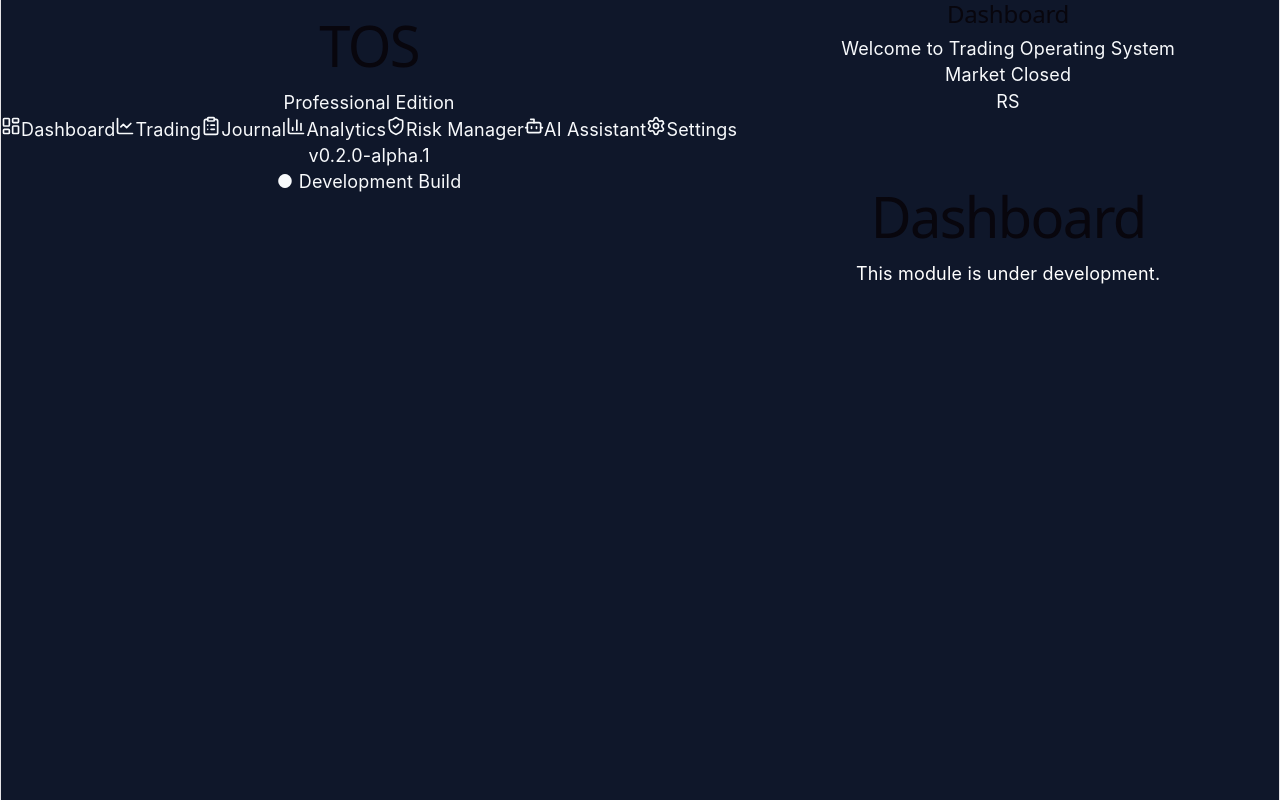
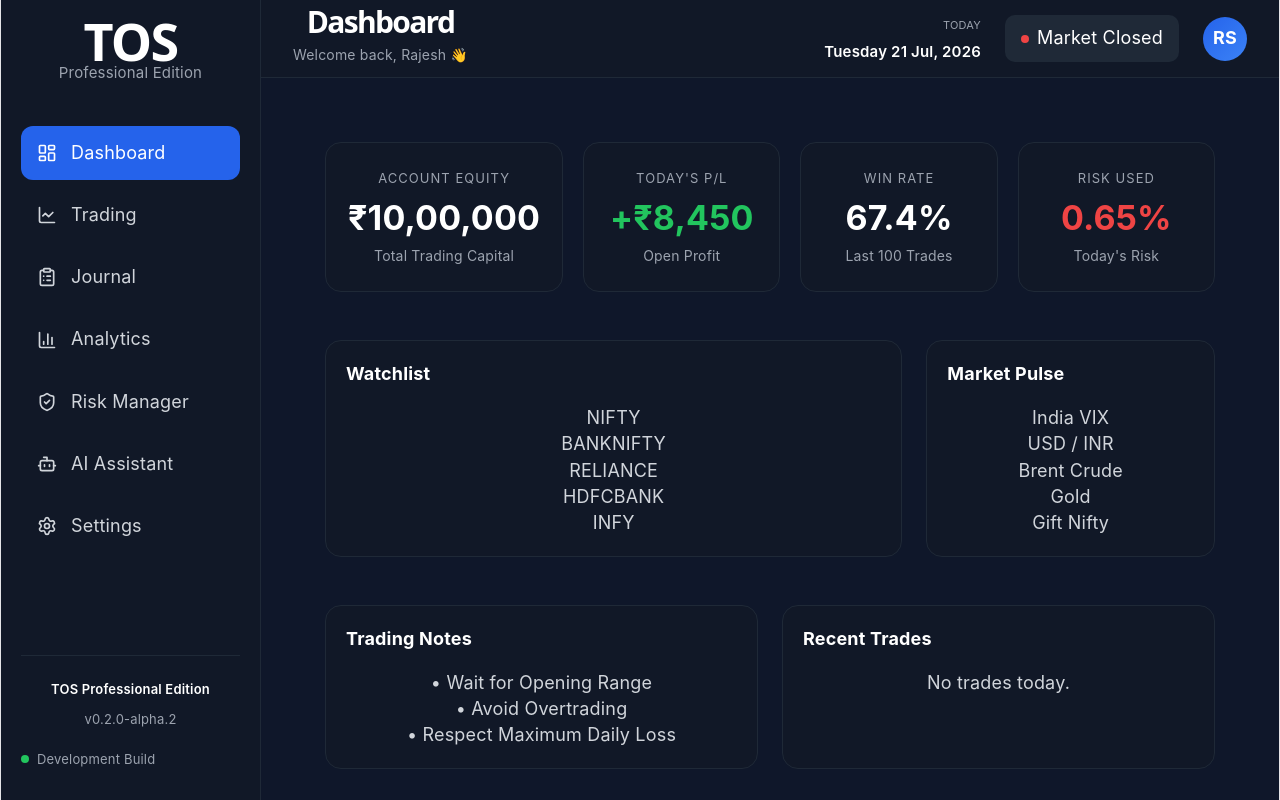
Before and after one commit to rajeshsingh437/tos-professional-edition, a React (Vite) app: page / in a window 1280 px wide. Built offline with nearby package versions, Linux system fonts and the light colour scheme.

Commit message:
Build 0.2.3 - Professional dashboard foundation

```diff
--- a/src/app/routes.tsx
+++ b/src/app/routes.tsx
@@ -1,5 +1,6 @@
 import { createBrowserRouter } from "react-router-dom";
 
+import Dashboard from "../pages/Dashboard/Dashboard";
 import AppLayout from "./AppLayout";
 
 const Placeholder = ({ title }: { title: string }) => (
@@ -21,7 +22,7 @@ export const router = createBrowserRouter([
     children: [
       {
         index: true,
-        element: <Placeholder title="Dashboard" />,
+        element: <Dashboard />,
       },
       {
         path: "trading",
--- /dev/null
+++ b/src/components/common/Panel.tsx
@@ -0,0 +1,21 @@
+import type { ReactNode } from "react";
+
+interface PanelProps {
+  title: string;
+  children: ReactNode;
+  action?: ReactNode;
+}
+
+export default function Panel({ title, children, action }: PanelProps) {
+  return (
+    <section className="panel">
+      <div className="panel-header">
+        <h3>{title}</h3>
+
+        {action && <div className="panel-action">{action}</div>}
+      </div>
+
+      <div className="panel-body">{children}</div>
+    </section>
+  );
+}
--- /dev/null
+++ b/src/components/common/StatCard.tsx
@@ -0,0 +1,23 @@
+interface StatCardProps {
+  title: string;
+  value: string;
+  subtitle: string;
+  trend?: "positive" | "negative" | "neutral";
+}
+
+export default function StatCard({
+  title,
+  value,
+  subtitle,
+  trend = "neutral",
+}: StatCardProps) {
+  return (
+    <div className={`stat-card ${trend}`}>
+      <div className="stat-title">{title}</div>
+
+      <div className="stat-value">{value}</div>
+
+      <div className="stat-subtitle">{subtitle}</div>
+    </div>
+  );
+}
--- a/src/components/layout/Header.tsx
+++ b/src/components/layout/Header.tsx
@@ -1,18 +1,32 @@
 export default function Header() {
+  const today = new Date().toLocaleDateString("en-IN", {
+    weekday: "long",
+    day: "numeric",
+    month: "short",
+    year: "numeric",
+  });
+
   return (
     <header className="header">
-      <div>
-        <h2>Dashboard</h2>
-        <p>Welcome to Trading Operating System</p>
+      <div className="header-left">
+        <h1>Dashboard</h1>
+        <p>Welcome back, Rajesh 👋</p>
       </div>
 
       <div className="header-right">
+        <div className="header-date">
+          <span className="label">Today</span>
+          <strong>{today}</strong>
+        </div>
+
         <div className="market-status">
           <span className="market-dot"></span>
           Market Closed
         </div>
 
-        <div className="user-profile">RS</div>
+        <div className="user-profile">
+          <span>RS</span>
+        </div>
       </div>
     </header>
   );
--- a/src/components/layout/Sidebar.tsx
+++ b/src/components/layout/Sidebar.tsx
@@ -52,7 +52,7 @@ export default function Sidebar() {
     <aside className="sidebar">
       <div className="logo">
         <h1>TOS</h1>
-        <p>Professional Edition</p>
+        <span>Professional Edition</span>
       </div>
 
       <nav className="sidebar-menu">
@@ -63,11 +63,12 @@ export default function Sidebar() {
             <NavLink
               key={item.name}
               to={item.path}
+              end={item.path === "/"}
               className={({ isActive }) =>
                 `menu-item ${isActive ? "active" : ""}`
               }
             >
-              <Icon size={20} />
+              <Icon className="menu-icon" size={20} />
               <span>{item.name}</span>
             </NavLink>
           );
@@ -75,8 +76,12 @@ export default function Sidebar() {
       </nav>
 
       <div className="sidebar-footer">
-        <div className="version">v0.2.0-alpha.1</div>
-        <div className="status">● Development Build</div>
+        <div className="version">TOS Professional Edition</div>
+        <div className="build">v0.2.0-alpha.2</div>
+        <div className="status">
+          <span className="status-dot"></span>
+          Development Build
+        </div>
       </div>
     </aside>
   );
--- a/src/main.tsx
+++ b/src/main.tsx
@@ -5,7 +5,11 @@ import { RouterProvider } from "react-router-dom";
 import { router } from "./app/routes";
 
 import "./index.css";
+
+import "./styles/dashboard.css";
+import "./styles/header.css";
 import "./styles/layout.css";
+import "./styles/sidebar.css";
 import "./styles/variables.css";
 
 ReactDOM.createRoot(document.getElementById("root")!).render(
--- /dev/null
+++ b/src/pages/Dashboard/Dashboard.tsx
@@ -0,0 +1,70 @@
+import Panel from "../../components/common/Panel";
+import StatCard from "../../components/common/StatCard";
+
+export default function Dashboard() {
+  return (
+    <div className="dashboard-page">
+      <div className="dashboard-grid">
+        {/* KPI Cards */}
+
+        <div className="kpi-grid">
+          <StatCard
+            title="Account Equity"
+            value="₹10,00,000"
+            subtitle="Total Trading Capital"
+          />
+
+          <StatCard
+            title="Today's P/L"
+            value="+₹8,450"
+            subtitle="Open Profit"
+            trend="positive"
+          />
+
+          <StatCard title="Win Rate" value="67.4%" subtitle="Last 100 Trades" />
+
+          <StatCard
+            title="Risk Used"
+            value="0.65%"
+            subtitle="Today's Risk"
+            trend="negative"
+          />
+        </div>
+
+        {/* Middle Section */}
+
+        <div className="content-grid">
+          <Panel title="Watchlist">
+            <p>NIFTY</p>
+            <p>BANKNIFTY</p>
+            <p>RELIANCE</p>
+            <p>HDFCBANK</p>
+            <p>INFY</p>
+          </Panel>
+
+          <Panel title="Market Pulse">
+            <p>India VIX</p>
+            <p>USD / INR</p>
+            <p>Brent Crude</p>
+            <p>Gold</p>
+            <p>Gift Nifty</p>
+          </Panel>
+        </div>
+
+        {/* Bottom Section */}
+
+        <div className="bottom-grid">
+          <Panel title="Trading Notes">
+            <p>• Wait for Opening Range</p>
+            <p>• Avoid Overtrading</p>
+            <p>• Respect Maximum Daily Loss</p>
+          </Panel>
+
+          <Panel title="Recent Trades">
+            <p>No trades today.</p>
+          </Panel>
+        </div>
+      </div>
+    </div>
+  );
+}
--- a/src/styles/dashboard.css
+++ b/src/styles/dashboard.css
@@ -0,0 +1,128 @@
+/* ==========================================
+   Dashboard Foundation
+========================================== */
+
+.dashboard-page {
+  padding: 32px;
+}
+
+.dashboard-grid {
+  display: grid;
+  gap: 24px;
+}
+
+.kpi-grid {
+  display: grid;
+  grid-template-columns: repeat(4, 1fr);
+  gap: 20px;
+}
+
+.content-grid {
+  display: grid;
+  grid-template-columns: 2fr 1fr;
+  gap: 24px;
+  margin-top: 24px;
+}
+
+.bottom-grid {
+  display: grid;
+  grid-template-columns: 1fr 1fr;
+  gap: 24px;
+  margin-top: 24px;
+}
+
+/* ---------- Panel ---------- */
+
+.panel {
+  background: #111827;
+  border: 1px solid #1f2937;
+  border-radius: 16px;
+  padding: 20px;
+}
+
+.panel-header {
+  display: flex;
+  justify-content: space-between;
+  align-items: center;
+
+  margin-bottom: 18px;
+}
+
+.panel-header h3 {
+  margin: 0;
+
+  color: white;
+
+  font-size: 18px;
+}
+
+.panel-body {
+  color: #d1d5db;
+}
+/* ==========================================
+   Stat Card
+========================================== */
+
+.stat-card {
+  background: #111827;
+
+  border: 1px solid #1f2937;
+
+  border-radius: 16px;
+
+  padding: 22px;
+
+  transition: 0.25s ease;
+
+  cursor: pointer;
+}
+
+.stat-card:hover {
+  transform: translateY(-4px);
+
+  border-color: #2563eb;
+
+  box-shadow: 0 10px 24px rgba(37, 99, 235, 0.18);
+}
+
+.stat-title {
+  font-size: 13px;
+
+  letter-spacing: 0.08em;
+
+  text-transform: uppercase;
+
+  color: #9ca3af;
+}
+
+.stat-value {
+  margin-top: 14px;
+
+  font-size: 34px;
+
+  font-weight: 700;
+
+  color: white;
+}
+
+.stat-subtitle {
+  margin-top: 12px;
+
+  color: #9ca3af;
+
+  font-size: 14px;
+}
+
+/* Trend Colors */
+
+.stat-card.positive .stat-value {
+  color: #22c55e;
+}
+
+.stat-card.negative .stat-value {
+  color: #ef4444;
+}
+
+.stat-card.neutral .stat-value {
+  color: white;
+}
--- a/src/styles/header.css
+++ b/src/styles/header.css
@@ -0,0 +1,109 @@
+/* ==========================================
+   TOS Professional Header
+========================================== */
+
+.header {
+  height: 78px;
+
+  display: flex;
+  justify-content: space-between;
+  align-items: center;
+
+  padding: 0 32px;
+
+  background: #111827;
+
+  border-bottom: 1px solid #1f2937;
+}
+
+/* ---------- Left ---------- */
+
+.header-left h1 {
+  margin: 0;
+
+  font-size: 30px;
+  font-weight: 700;
+
+  color: white;
+}
+
+.header-left p {
+  margin-top: 6px;
+
+  color: #9ca3af;
+
+  font-size: 14px;
+}
+
+/* ---------- Right ---------- */
+
+.header-right {
+  display: flex;
+  align-items: center;
+  gap: 24px;
+}
+
+.header-date {
+  text-align: right;
+}
+
+.header-date .label {
+  display: block;
+
+  font-size: 11px;
+
+  color: #9ca3af;
+
+  text-transform: uppercase;
+}
+
+.header-date strong {
+  color: white;
+
+  font-size: 15px;
+
+  font-weight: 600;
+}
+
+.market-status {
+  display: flex;
+  align-items: center;
+
+  gap: 8px;
+
+  background: #1f2937;
+
+  padding: 10px 16px;
+
+  border-radius: 10px;
+
+  color: white;
+}
+
+.market-dot {
+  width: 8px;
+  height: 8px;
+
+  background: #ef4444;
+
+  border-radius: 50%;
+}
+
+.user-profile {
+  width: 44px;
+  height: 44px;
+
+  display: flex;
+  align-items: center;
+  justify-content: center;
+
+  border-radius: 50%;
+
+  background: linear-gradient(135deg, #2563eb, #3b82f6);
+
+  color: white;
+
+  font-weight: 700;
+
+  cursor: pointer;
+}
--- a/src/styles/sidebar.css
+++ b/src/styles/sidebar.css
@@ -0,0 +1,119 @@
+/* ==========================================
+   TOS Professional Sidebar
+========================================== */
+
+.sidebar {
+  width: 260px;
+  min-width: 260px;
+  height: 100vh;
+
+  display: flex;
+  flex-direction: column;
+
+  background: #111827;
+  border-right: 1px solid #1f2937;
+
+  padding: 28px 20px;
+}
+
+/* ---------- Logo ---------- */
+
+.logo {
+  margin-bottom: 40px;
+}
+
+.logo h1 {
+  margin: 0;
+
+  font-size: 52px;
+  font-weight: 700;
+  color: #ffffff;
+}
+
+.logo span {
+  display: block;
+
+  margin-top: 6px;
+
+  color: #9ca3af;
+
+  font-size: 15px;
+}
+
+/* ---------- Menu ---------- */
+
+.sidebar-menu {
+  display: flex;
+  flex-direction: column;
+  gap: 8px;
+
+  flex: 1;
+}
+
+.menu-item {
+  display: flex;
+  align-items: center;
+  gap: 14px;
+
+  text-decoration: none;
+
+  padding: 14px 16px;
+
+  border-radius: 12px;
+
+  color: #d1d5db;
+
+  transition: all 0.2s ease;
+}
+
+.menu-item:hover {
+  background: #1f2937;
+  color: white;
+}
+
+.menu-item.active {
+  background: #2563eb;
+  color: white;
+}
+
+.menu-icon {
+  flex-shrink: 0;
+}
+
+/* ---------- Footer ---------- */
+
+.sidebar-footer {
+  border-top: 1px solid #1f2937;
+
+  padding-top: 20px;
+
+  color: #9ca3af;
+
+  font-size: 13px;
+}
+
+.version {
+  font-weight: 600;
+  color: white;
+}
+
+.build {
+  margin-top: 4px;
+}
+
+.status {
+  margin-top: 14px;
+
+  display: flex;
+  align-items: center;
+  gap: 8px;
+}
+
+.status-dot {
+  width: 8px;
+  height: 8px;
+
+  border-radius: 50%;
+
+  background: #22c55e;
+}
```
